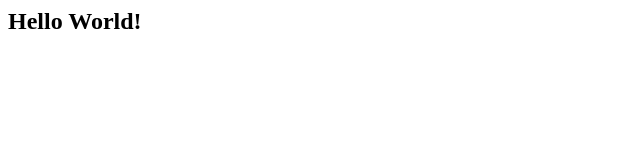
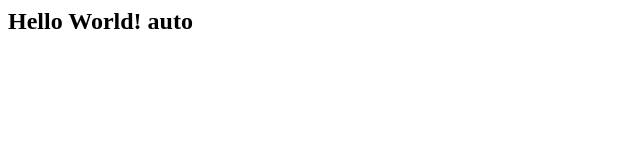
Before and after one commit to 12carat/testing, a plain HTML site: page index.html in a window 1280 px wide. Shown: the full height of the page, 0-640 px from the left. Drawn offline with Linux system fonts and the light colour scheme.

Commit message:
фикс новая ветка

```diff
--- a/index.html
+++ b/index.html
@@ -1 +1 @@
-<h2>Hello World!</h2>
+<h2>Hello World! auto</h2>
```
